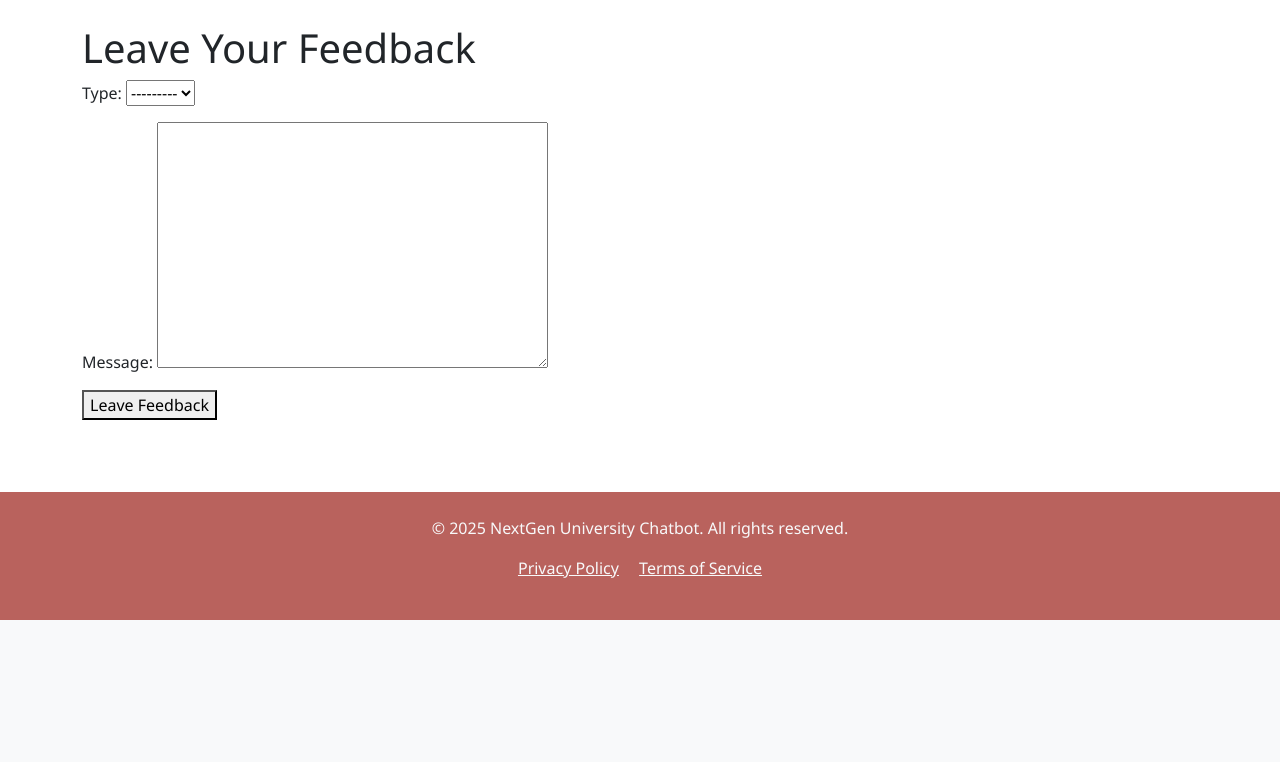
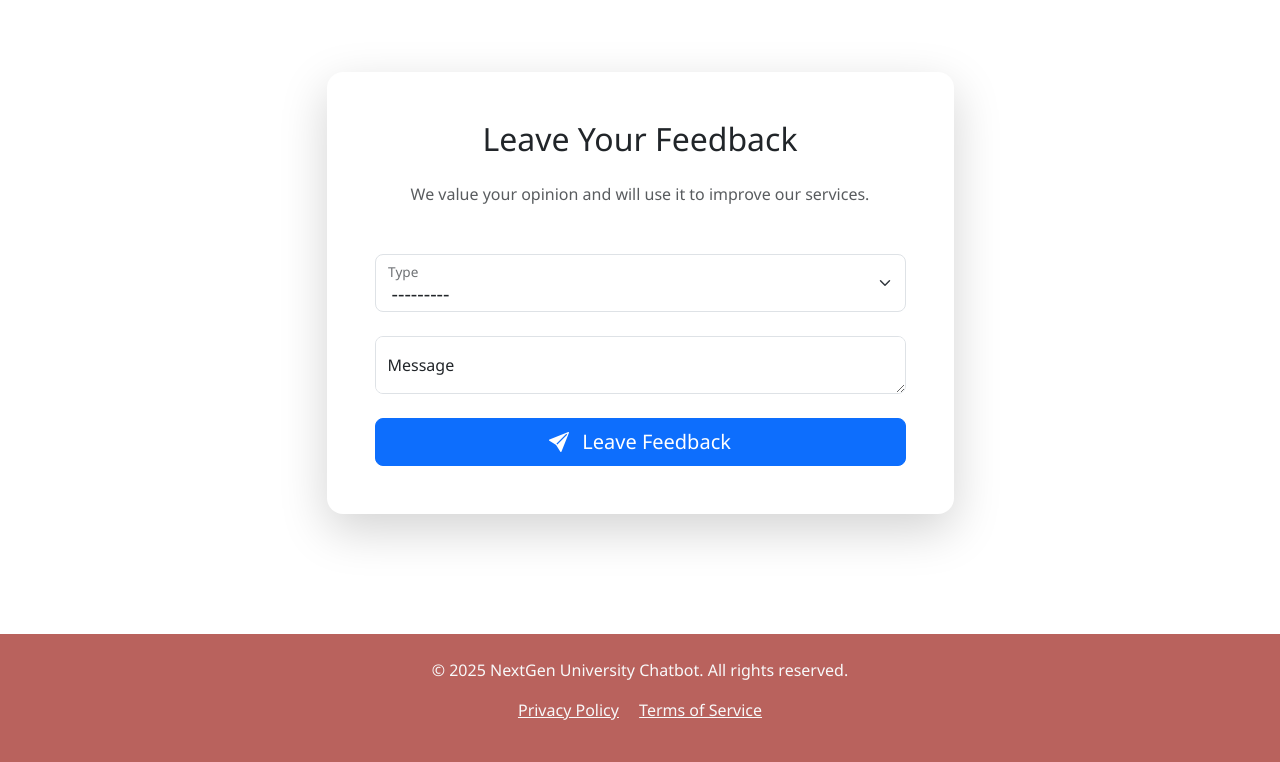
Before and after one commit to adjgonzalez/NextGenUniversityChatbot, a Django app: page /feedback/ in a window 1280 px wide. Shown: the part 183-945 px from the top of the page. Before the commit the page ends 803 px from the top, so only its background shows below. Run offline with Django 5.2, Linux system fonts and the light colour scheme.

Commit message:
#12 Added bootstrap forms

```diff
--- a/uni-chatbot/feedback/forms.py
+++ b/uni-chatbot/feedback/forms.py
@@ -1,13 +1,49 @@
+#from django import forms
+
+#from .models import Feedback, AnonymousFeedback
+
+#class FeedbackForm(forms.ModelForm):
+#    class Meta:
+#        model = Feedback
+#        exclude = ('user',)
+
+#class AnonymousFeedbackForm(forms.ModelForm):
+#    class Meta:
+#        model = AnonymousFeedback
+#        exclude = ('user',)
+
+
 from django import forms
-
 from .models import Feedback, AnonymousFeedback
 
 class FeedbackForm(forms.ModelForm):
     class Meta:
         model = Feedback
         exclude = ('user',)
+        # --- ADD THIS WIDGETS SECTION ---
+        widgets = {
+            'type': forms.Select(attrs={
+                'class': 'form-select form-select-lg'
+            }),
+            'message': forms.Textarea(attrs={
+                'class': 'form-control form-control-lg',
+                'rows': 7,
+                'placeholder': 'Let us know how we can improve...'
+            }),
+        }
 
 class AnonymousFeedbackForm(forms.ModelForm):
     class Meta:
         model = AnonymousFeedback
         exclude = ('user',)
+        # --- ADD THIS WIDGETS SECTION ---
+        widgets = {
+            'type': forms.Select(attrs={
+                'class': 'form-select form-select-lg'
+            }),
+            'message': forms.Textarea(attrs={
+                'class': 'form-control form-control-lg',
+                'rows': 7,
+                'placeholder': 'Let us know how we can improve...'
+            }),
+        }
--- a/uni-chatbot/mychatbot/templates/feedback/feedback_form.html
+++ b/uni-chatbot/mychatbot/templates/feedback/feedback_form.html
@@ -1,8 +1,63 @@
 {% extends "base/base.html" %}
-{% block title %}Leave Feedback{% endblock %}
+{% block title %}Feedback{% endblock %}
+
 {% block content %}
-<h1>Leave Your Feedback</h1>
-<form action="{% url 'feedback_form' %}" method="POST">
-    {% csrf_token %} {{form.as_p}}
-    <button type="submit">Leave Feedback</button> </form>
+<div class="container py-5">
+  <div class="row justify-content-center">
+    <div class="col-12 col-md-10 col-lg-8 col-xl-7">
+
+      <!-- We'll put the form in a "card" with a shadow -->
+      <div class="card shadow-lg border-0" style="border-radius: 1rem;">
+        <div class="card-body p-4 p-md-5">
+
+          <h1 class="h2 text-center mb-4">Leave Your Feedback</h1>
+          <p class="text-center text-muted mb-5">We value your opinion and will use it to improve our services.</p>
+
+          <form action="{% url 'feedback_form' %}" method="POST">
+            {% csrf_token %}
+
+            <!--
+              This is the new layout for the 'type' field.
+              The 'form-floating' class gives it a nice effect.
+            -->
+            <div class="form-floating mb-4">
+              {{ form.type }}
+              <label for="{{ form.type.id_for_label }}">{{ form.type.label }}</label>
+              <!-- This will show any errors for this field -->
+              {% if form.type.errors %}
+                <div class="invalid-feedback d-block">
+                  {% for error in form.type.errors %}
+                    {{ error }}
+                  {% endfor %}
+                </div>
+              {% endif %}
+            </div>
+
+            <!-- This is the new layout for the 'message' field -->
+            <div class="form-floating mb-4">
+              {{ form.message }}
+              <label for="{{ form.message.id_for_label }}">{{ form.message.label }}</label>
+              {% if form.message.errors %}
+                <div class="invalid-feedback d-block">
+                  {% for error in form.message.errors %}
+                    {{ error }}
+                  {% endfor %}
+                </div>
+              {% endif %}
+            </div>
+
+            <!-- This is the new button -->
+            <div class="d-grid">
+              <button class="btn btn-primary btn-lg" type="submit">
+                <i class="bi bi-send-fill me-2"></i> Leave Feedback
+              </button>
+            </div>
+
+          </form>
+
+        </div>
+      </div>
+    </div>
+  </div>
+</div>
 {% endblock %}
```
